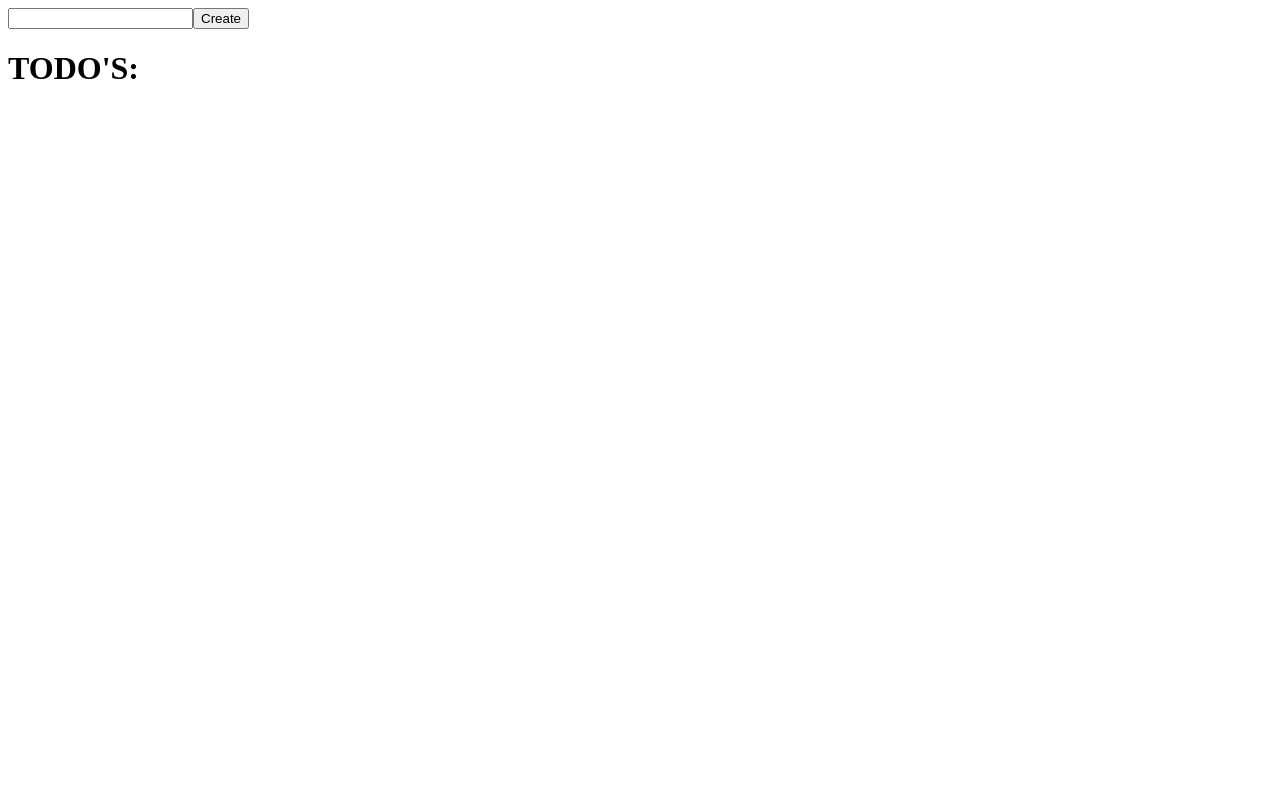
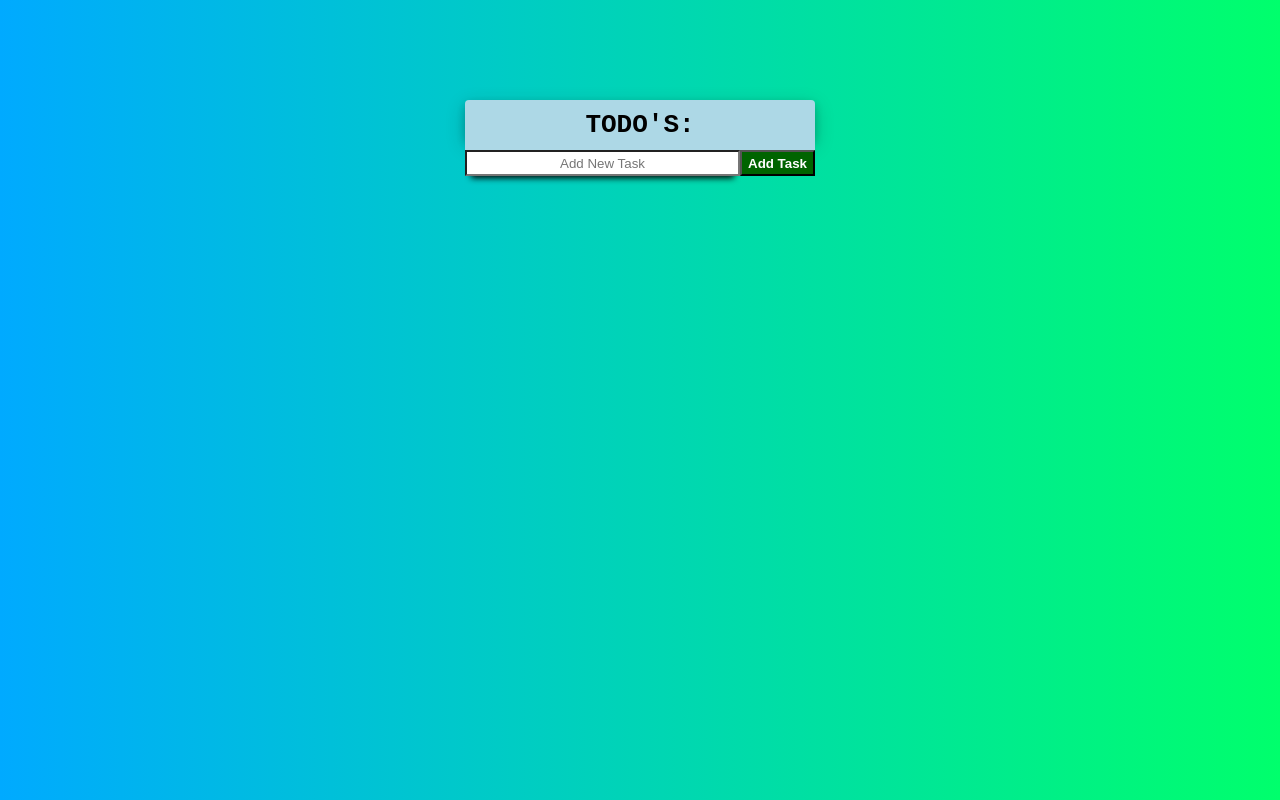
Before and after one commit to felixlutr/TODOS-App, a React (Vite) app: page / in a window 1280 px wide. Built offline with nearby package versions, Linux system fonts and the light colour scheme.

Commit message:
added some buttons and css

```diff
--- a/src/App.jsx
+++ b/src/App.jsx
@@ -1,25 +1,27 @@
 import React, { useState, useEffect } from 'react';
 import uuid from 'react-uuid';
+import './styles.css'
 
 
-//clone project at home
-//npm i
-//npm run dev
-//go to chrome open http://localhost:5173
-//done button
-//delete button
-//sort by date\severity button
-//edit button
-//add some CSS
+// []clone project at home
+// []npm i
+// []npm run dev
+// []go to chrome open http://localhost:5173
 
-
+// []done checkbox
+// [x]delete button
+// []sort by date\severity\done or not
+// []edit button
+// []prevent from adding empty task
+// []add some CSS
 
 
 
 const App = () => {
+
   const [todos, setTodos] = useState([]);
+  const [input, setInput] = useState('');
 
-  const [input, setInput] = useState('');
 
   const generateTodo = () => {
     setTodos(prev => [...prev, { id: uuid(), name: input }]);
@@ -30,21 +32,39 @@ const App = () => {
     setTodos(prev => prev?.filter(todo => todo?.id !== taskid));
   }
 
+  const  doneTodo = (taskid) => {
+    setTodos(prev => [...prev, taskid])
+  }
+
+  const  editTodo = (taskid) => {
+    setTodos(prev => [...prev, {id: uuid(), name: input}])
+  }
+
+
+
+
+
+
   return (
+  <div className="mainBoxBody">
     <div>
-      <input value={input} onChange={(e) => setInput(e?.target?.value)} />
-      <button onClick={() => generateTodo()}>Create</button>
-      <h1>TODO'S:</h1>
-      <ul>
+      <h1 className="mainBoxTopic">TODO'S:</h1>
+      <input className="inputTaskBox" value={input} onChange={(e) => setInput(e?.target?.value)} placeholder="Add New Task"/>
+      <button className="inputTaskButton" onClick={() => generateTodo()}>Add Task</button>
+      <ol>
         {todos?.map((todo) => (
-          <li key={`todo?key=${todo?.id}`}>
+          <div key={`todo?key=${todo?.id}`}>
+            <input type="checkbox" onChange={event => this.props.handleChecked(event, index)} checked={todo.done} label="Done"/>
             <span>{todo?.name}</span>
-            <button onClick={() => deleteTodo(todo?.id)}>X</button>
-          </li>
+            <button onClick={() => editTodo(todo.id)}>Edit</button>
+            <button onClick={() => deleteTodo(todo?.id)}>Delete</button>
+          </div>
         ))}
-      </ul>
+      </ol>
     </div>
+  </div>
   );
 }
 
+
 export default App;
--- /dev/null
+++ b/src/styles.css
@@ -0,0 +1,69 @@
+body {
+    background: linear-gradient(to right, #00AAFF, #00FF6C);
+}
+
+
+
+.mainBoxBody {
+  width: 350px;
+  background-color: ;
+  border-radius: 4px;
+  margin: auto;
+  margin-top: 100px;
+  display: grid;
+  grid-template-columns: repeat(1, 1fr);
+  grid-template-rows: 40px auto;
+  box-shadow: 0 4px 8px 0 rgba(0, 0, 0, 0.2), 0 6px 20px 0 rgba(0, 0, 0, 0.19);
+  font-family: Monospace;
+  }
+
+
+
+.mainBoxTopic {
+  display: flex;
+  justify-content: center;
+  align-items: center;
+  grid-column: 1/-1;
+  width: 350px;
+  height: 50px;
+  background-color: lightblue;
+  color: black;
+  border-radius: 4px 4px 0 0;
+  margin: auto;
+
+}
+
+.inputTaskBox {
+  display: inline-block;
+  width: 267px;
+  height: 20px;
+  margin-left: 0;
+  box-shadow: 0 8px 6px -6px black;
+  text-align: center;
+
+}
+
+.inputTaskButton {
+  display: inline-block;
+  border: auto;
+  text-decoration: none;
+  font-weight: bold;
+  color: white;
+  background-color: darkgreen;
+  height: 26px;
+
+}
+
+
+.taskCheckBoxUncomplete {
+    width: 82%;
+    padding-left: 5px;
+}
+
+.taskCheckBoxComplete {
+    font-style: italic;
+    color: #cdcdcd;
+    text-decoration: line-through;
+    width: 82%;
+    padding-left: 5px;
+}
```
